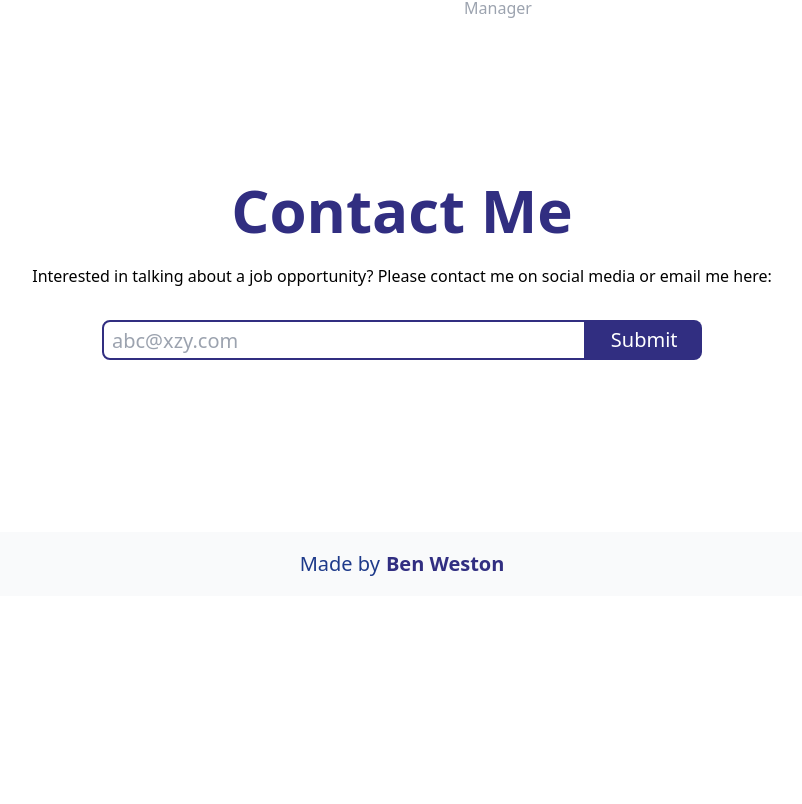
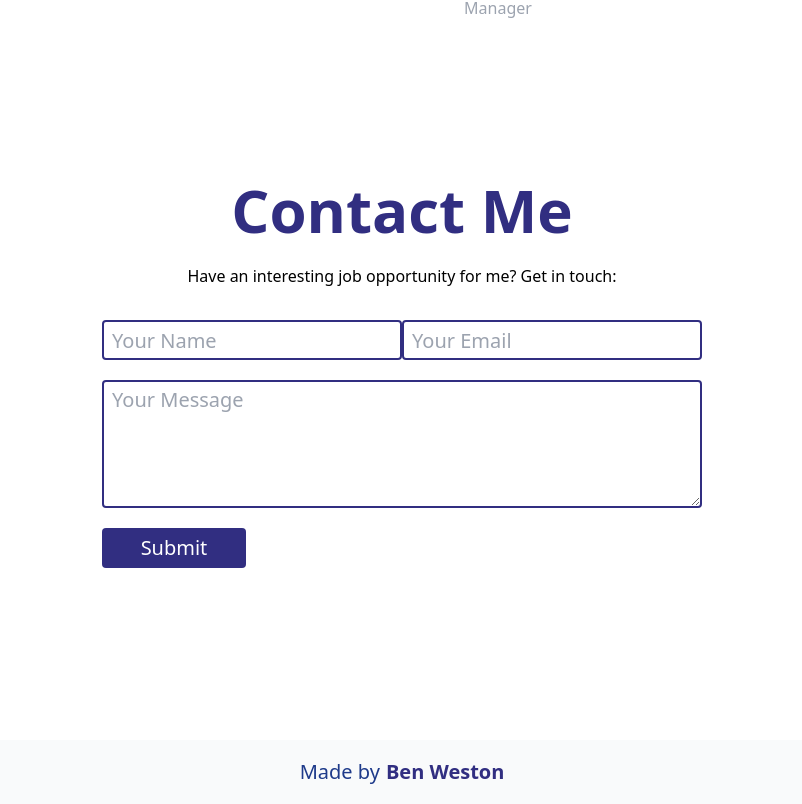
Before and after one commit to benwestondigital/next-portfolio, a Next.js app: page / in a window 1280 px wide. Shown: the part 4176-4980 px from the top of the page, without its empty margins (238-1040 px from the left). Before the commit the page ends 4772 px from the top, so only its background shows below. Built offline with nearby package versions, Linux system fonts and the light colour scheme.

Commit message:
add contact form emailjs

```diff
--- a/components/Contact.jsx
+++ b/components/Contact.jsx
@@ -1,6 +1,21 @@
 import { Element } from 'react-scroll';
+import { useRef } from 'react';
+import emailjs from '@emailjs/browser';
 
 const Contact = () => {
+  const form = useRef();
+
+  const onSubmit = async e => {
+    e.preventDefault();
+    const sendEmail = await emailjs.sendForm(
+      process.env.NEXT_PUBLIC_SERVICE_ID,
+      process.env.NEXT_PUBLIC_TEMPLATE_ID,
+      form.current,
+      process.env.NEXT_PUBLIC_USER_ID
+    );
+    console.log(sendEmail.text);
+  };
+
   return (
     <Element id='contact' name='contact'>
       <div>
@@ -9,20 +24,47 @@ const Contact = () => {
             Contact Me
           </h2>
           <p className='text-center md:text-left font-normal font mx-2 mt-6 flex-wrap'>
-              Interested in talking about a job opportunity? Please contact me
-              on social media or email me here:
-            </p>
+            Have an interesting job opportunity for me? Get in touch:
+          </p>
           {/* TODO: build out this form to include name, email, bigger text area */}
-          <form className='flex justify-center text-center md:w-1/2 w-full my-3'>
-            <input
+          <form
+            ref={form}
+            onSubmit={onSubmit}
+            className='flex flex-col justify-center text-center md:w-1/2 w-full my-3'
+          >
+            <div className='flex'>
+              <label htmlFor="name"/>
+              <input
+                required
+                type='text'
+                name='name'
+                id='name'
+                autoComplete='name'
+                placeholder='Your Name'
+                className='mt-5 py-1 pl-2 w-full rounded text-blue-800 text-xl border-2 border-indigo-900 h-10'
+              />
+              <label htmlFor="email"/>
+              <input
+                required
+                type='email'
+                name='email'
+                id='email'
+                autoComplete='email'
+                placeholder='Your Email'
+                className='mt-5 py-1 pl-2 w-full rounded text-blue-800 text-xl border-2 border-indigo-900 h-10'
+              />
+            </div>
+            <label htmlFor="message"/>
+            <textarea
+              required
               type='text'
-              name='email-address'
-              id='email-address'
-              autoComplete='email'
-              placeholder='abc@xzy.com'
-              className='mt-5 py-1 pl-2 w-full rounded-tl-lg rounded-bl-lg text-blue-800 text-xl border-2 border-indigo-900 h-10'
+              name='message'
+              id='message'
+              autoComplete='Your message'
+              placeholder='Your Message'
+              className='mt-5 py-1 pl-2 w-full rounded text-blue-800 text-xl border-2 border-indigo-900 h-32'
             />
-            <button className='mt-5 text-xl w-36 h-10 bg-indigo-900 text-white rounded-tr-lg rounded-br-lg hover:bg-black'>
+            <button className='mt-5 text-xl w-36 h-10 bg-indigo-900 text-white rounded hover:bg-black'>
               Submit
             </button>
           </form>
```
